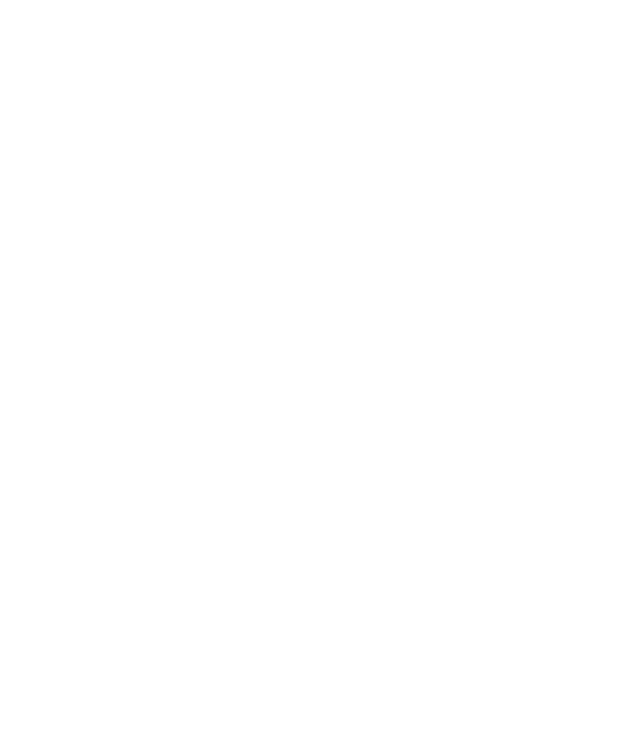
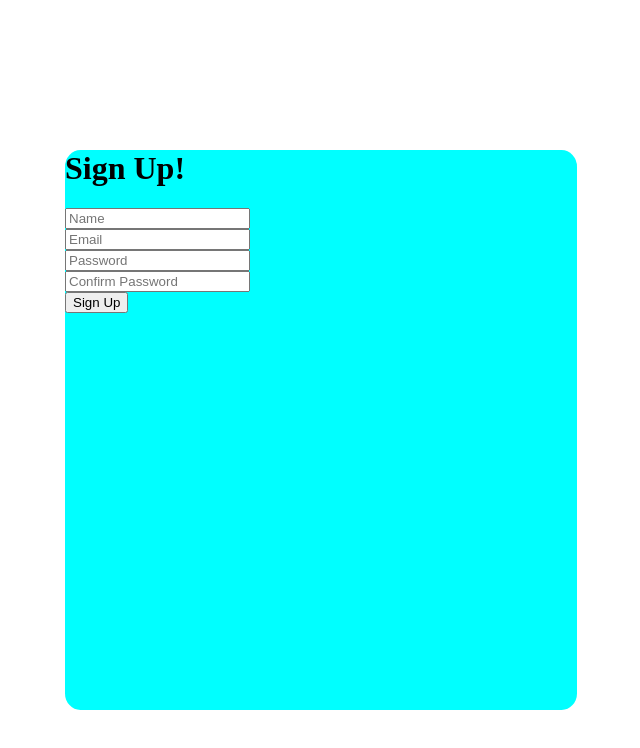
Before and after one commit to cstarr99/Travel-Japan-Landing-Page, a plain HTML site: page SignUp.html in a window 1280 px wide. Shown: the whole page, without its empty margins (319-959 px from the left). Drawn offline with Linux system fonts and the light colour scheme.

Commit message:
added to html to signup page

```diff
--- a/SignUp.css
+++ b/SignUp.css
@@ -0,0 +1,15 @@
+* {
+  box-sizing: border-box;
+}
+
+body {
+  margin: 0;
+}
+
+.container {
+  height: 70vh;
+  width: 40vw;
+  margin: 150px auto;
+  border-radius: 3%;
+  background-color: aqua;
+}
--- a/SignUp.html
+++ b/SignUp.html
@@ -4,6 +4,42 @@
     <meta charset="UTF-8" />
     <meta name="viewport" content="width=device-width, initial-scale=1.0" />
     <title>Sign Up</title>
+    <script defer src="script.js"></script>
+    <link rel="stylesheet" href="SignUp.css" />
   </head>
-  <body></body>
+  <body>
+    <div class="container">
+      <h1>Sign Up!</h1>
+      <form class="form">
+        <div class="info-container">
+          <input id="name" class="input-item" type="text" placeholder="Name" />
+        </div>
+        <div class="info-container">
+          <input
+            id="email"
+            class="input-item"
+            type="email"
+            placeholder="Email"
+          />
+        </div>
+        <div class="info-container">
+          <input
+            id="password"
+            class="input-item"
+            type="password"
+            placeholder="Password"
+          />
+        </div>
+        <div class="info-container">
+          <input
+            id="confirm-password"
+            class="input-item"
+            type="password"
+            placeholder="Confirm Password"
+          />
+        </div>
+        <button type="submit">Sign Up</button>
+      </form>
+    </div>
+  </body>
 </html>
```
